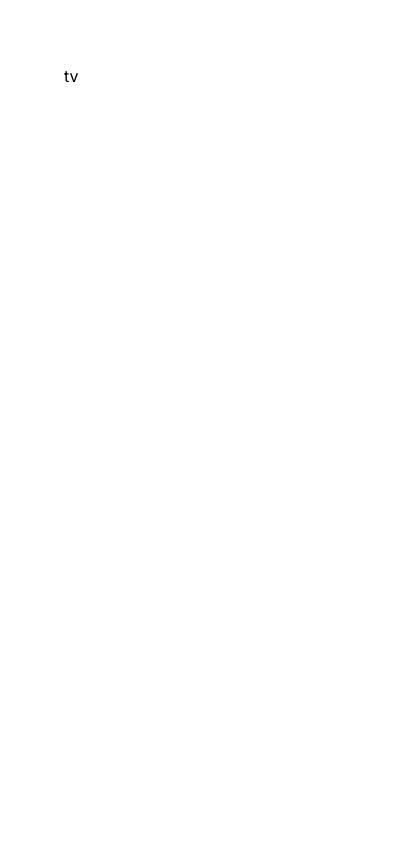
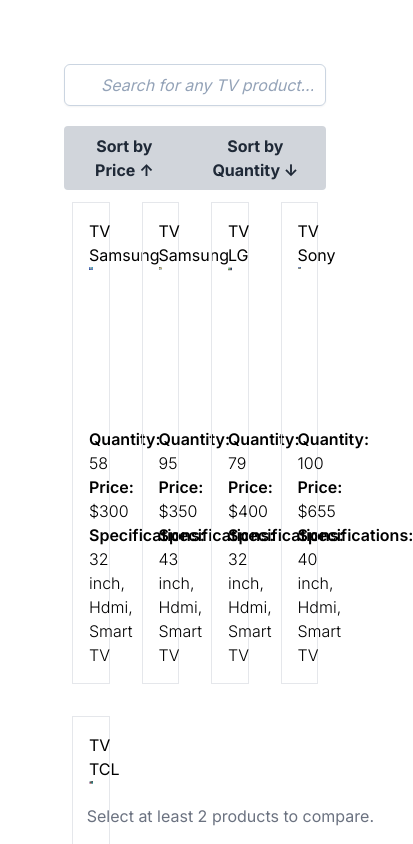
Before and after one commit to Dejvi31/product-compare, a Next.js app: page /tv in a window 390 px wide. Shown: the top 844 px of the page, 413 px wide, since content can reach past the window. Built offline with nearby package versions, Linux system fonts and the light colour scheme.

Commit message:
krijuam nje ProductPage dhe mund ta riperdorim tek te tv phone dhe page.tsg

```diff
--- a/app/components/buttons/Compare.js
+++ b/app/components/buttons/Compare.js
@@ -4,13 +4,13 @@
   return (
     (selectedProducts.length >= 2 && (
       <div className="flex items-center">
-        <div className="fixed bottom-7 right-4 text-gray-500">
+        <div className="fixed bottom-7 right-4 text-gray-800">
           {selectedProducts.map((productId, index) => {
             const product = products.find((p) => p.id === productId);
             return (
-              <span key={productId}>
+              <span className="text-xs" key={productId}>
                 {product?.name}
-                {index !== selectedProducts.length - 1 && ", "}
+                {index !== selectedProducts.length - 1 && "⇆"}
               </span>
             );
           })}
--- a/app/components/filters/Search.js
+++ b/app/components/filters/Search.js
@@ -1,7 +1,6 @@
-// components/SearchInput.js
 import React from "react";
 
-const SearchInput = ({ value, onChange, placeholder }) => {
+const Search = ({ value, onChange, placeholder }) => {
   return (
     <input
       type="text"
@@ -14,4 +13,4 @@
   );
 };
 
-export default SearchInput;
+export default Search;
--- a/app/page.tsx
+++ b/app/components/products/ProductsPage.js
@@ -1,20 +1,19 @@
 "use client";
 import React, { useState } from "react";
-import Products from "./data/Products";
-import ProductCard from "./components/products/ProductCard";
-import Sorting from "./components/buttons/Sorting";
-import Compare from "./components/buttons/Compare";
-import Search from "./components/filters/Search";
+import ProductList from "./ProductList";
+import Sorting from "../buttons/Sorting";
+import Compare from "../buttons/Compare";
+import Search from "../filters/Search";
 import { useRouter } from "next/navigation";
 
-const Home = () => {
-  const [selectedProducts, setSelectedProducts] = useState<number[]>([]);
+const ProductPage = ({ products, category }) => {
+  const [selectedProducts, setSelectedProducts] = useState([]);
   const [sortBy, setSortBy] = useState("price");
   const [sortOrder, setSortOrder] = useState("asc");
   const [search, setSearch] = useState("");
   const router = useRouter();
 
-  const handleSort = (type: string) => {
+  const handleSort = (type) => {
     if (type === sortBy) {
       setSortOrder((prevOrder) => (prevOrder === "asc" ? "desc" : "asc"));
     } else {
@@ -23,7 +22,7 @@
     }
   };
 
-  const handleProductSelect = (productId: number) => {
+  const handleProductSelect = (productId) => {
     setSelectedProducts((prev) => {
       const index = prev.indexOf(productId);
       if (index !== -1) {
@@ -42,14 +41,15 @@
         "selectedProducts",
         JSON.stringify(selectedProducts)
       );
-
+      // Redirect to the compare page
+      // You can customize the route based on your application structure
       router.push("/compare");
     } else {
       console.log("Please select at least 2 products to compare.");
     }
   };
 
-  const sortedProducts = [...Products].sort((a, b) => {
+  const sortedProducts = products.sort((a, b) => {
     if (sortBy === "price") {
       return sortOrder === "asc" ? a.price - b.price : b.price - a.price;
     } else if (sortBy === "quantity") {
@@ -63,35 +63,29 @@
   const filteredProducts = sortedProducts.filter((product) =>
     product.name.toLowerCase().includes(search.toLowerCase())
   );
+
   return (
     <div className="App">
       <div className="mb-4">
         <Search
           value={search}
-          onChange={(e: React.ChangeEvent<HTMLInputElement>) =>
-            setSearch(e.target.value)
-          }
-          placeholder="Search for any product..."
+          onChange={(e) => setSearch(e.target.value)}
+          placeholder={`Search for any ${category} product...`}
         />
       </div>
       <Sorting handleSort={handleSort} sortBy={sortBy} sortOrder={sortOrder} />
       <Compare
         handleCompare={handleCompare}
         selectedProducts={selectedProducts}
-        products={Products}
+        products={products}
       />
-      <div className="grid grid-cols-4 gap-4">
-        {filteredProducts.map((product) => (
-          <ProductCard
-            key={product.id}
-            product={product}
-            onSelect={handleProductSelect}
-            selected={selectedProducts.includes(product.id)}
-          />
-        ))}
-      </div>
+      <ProductList
+        sortedProducts={filteredProducts}
+        handleProductSelect={handleProductSelect}
+        selectedProducts={selectedProducts}
+      />
     </div>
   );
 };
 
-export default Home;
+export default ProductPage;
--- a/app/data/Products.js
+++ b/app/data/Products.js
@@ -6,6 +6,7 @@
     price: 300,
     specifications: ["32 inch", "Hdmi", "Smart TV"],
     image: "/images/TvSamsung32.jpg",
+    category: "tv",
   },
   {
     id: 2,
@@ -14,6 +15,7 @@
     price: 400,
     specifications: ["32 inch", "Hdmi", "Smart TV"],
     image: "/images/TvLg32.jpg",
+    category: "tv",
   },
   {
     id: 3,
@@ -22,6 +24,7 @@
     price: 655,
     specifications: ["40 inch", "Hdmi", "Smart TV"],
     image: "/images/TvSony40.jpg",
+    category: "tv",
   },
   {
     id: 4,
@@ -30,6 +33,7 @@
     price: 350,
     specifications: ["43 inch", "Hdmi", "Smart TV"],
     image: "/images/TvSamsung43.jpg",
+    category: "tv",
   },
   {
     id: 5,
@@ -38,6 +42,7 @@
     price: 1955,
     specifications: ["75 inch", "Hdmi", "Smart TV"],
     image: "/images/TvTcl75.png",
+    category: "tv",
   },
   {
     id: 6,
@@ -46,6 +51,7 @@
     price: 755,
     specifications: ["52 inch", "Hdmi", "Smart TV"],
     image: "/images/Iphone13.jpg",
+    category: "phone",
   },
   {
     id: 7,
@@ -54,6 +60,7 @@
     price: 755,
     specifications: ["52 inch", "Hdmi", "Smart TV"],
     image: "/images/Iphone14_pro_max.jpg",
+    category: "phone",
   },
   {
     id: 8,
@@ -62,6 +69,7 @@
     price: 755,
     specifications: ["52 inch", "Hdmi", "Smart TV"],
     image: "/images/S22Ultra.jpg",
+    category: "phone",
   },
   {
     id: 9,
@@ -70,6 +78,7 @@
     price: 755,
     specifications: ["52 inch", "Hdmi", "Smart TV"],
     image: "/images/Iphone15_pro_max.jpg",
+    category: "phone",
   },
   {
     id: 10,
@@ -78,6 +87,7 @@
     price: 755,
     specifications: ["52 inch", "Hdmi", "Smart TV"],
     image: "/images/S23Ultra.jpg",
+    category: "phone",
   },
 ];
 
--- a/app/tv/page.tsx
+++ b/app/tv/page.tsx
@@ -1,7 +1,11 @@
 import React from "react";
+import products from "../data/Products";
+import ProductPage from "../components/products/ProductsPage";
 
-const page = () => {
-  return <div>tv</div>;
+const TVPage = () => {
+  const tvProducts = products.filter((product) => product.category === "tv");
+
+  return <ProductPage products={tvProducts} category="TV" />;
 };
 
-export default page;
+export default TVPage;
```
